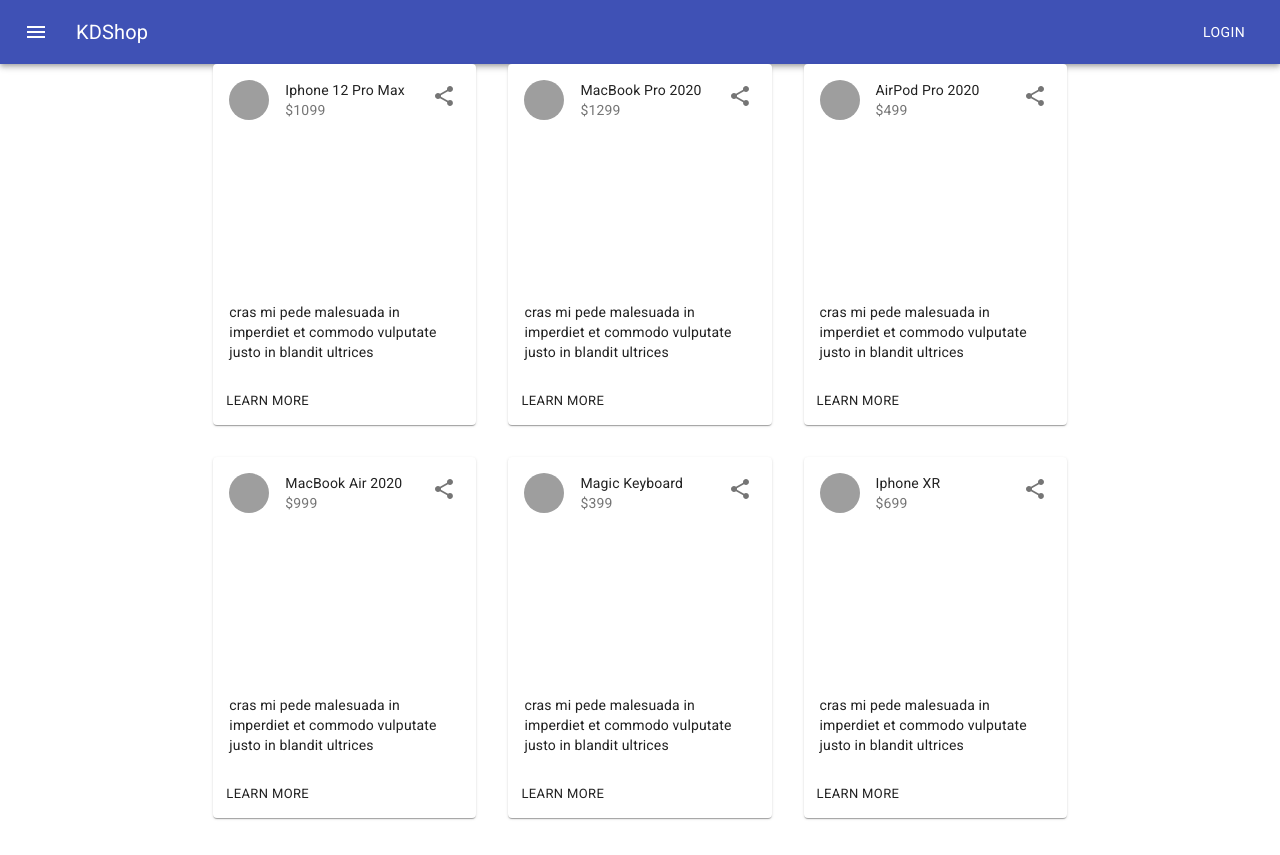
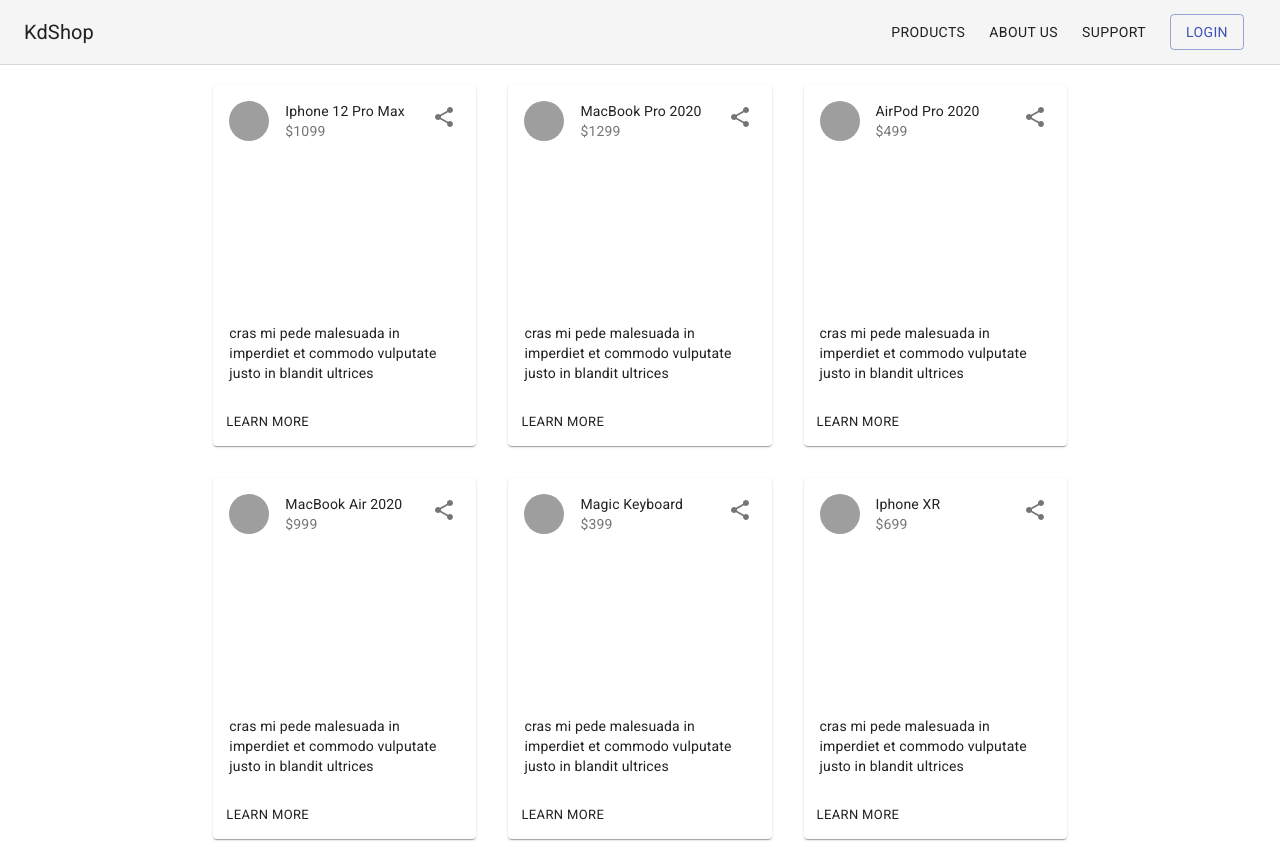
Before and after one commit to Kodeine99/Material-UI-learn, a React (Create React App) app: page / in a window 1280 px wide. Before the commit the page ends 834 px from the top, so only its background shows below. Built offline with nearby package versions, Linux system fonts and the light colour scheme; grey boxes are pictures that could not be loaded.

Commit message:
modify navbar ok

```diff
--- a/src/App.js
+++ b/src/App.js
@@ -1,7 +1,8 @@
 import React from 'react';
 import './App.css';
 
-import Header from './components/NavBar/Header'
+import Header from './components/NavBar/Header';
+import NavBar from './components/NavBar/NavBar'
 
 import 'fontsource-roboto';
 // import Typography from '@material-ui/core/Typography';
@@ -12,7 +13,8 @@
   return (
     <Grid container direction="column">
       <Grid item>
-        <Header />
+        {/* <Header /> */}
+        <NavBar />
       </Grid>
       <Grid item container>
         <Grid item xs={false} sm={2} />
--- /dev/null
+++ b/src/components/NavBar/NavBar.jsx
@@ -0,0 +1,61 @@
+import React from 'react';
+
+import AppBar from '@material-ui/core/AppBar';
+import Button from '@material-ui/core/Button';
+import Toolbar from '@material-ui/core/Toolbar';
+import Typography from '@material-ui/core/Typography';
+import Link from '@material-ui/core/Link';
+import { makeStyles } from '@material-ui/core/styles';
+
+const useStyles = makeStyles((theme) => ({
+  '@global': {
+    ul: {
+      margin: 0,
+      padding: 0,
+      listStyle: 'none',
+    },
+  },
+  appBar: {
+      borderBottom: `1px solid ${theme.palette.divider}`,
+      marginBottom: '20px'
+  },
+  toolbar: {
+    flexWrap: 'wrap',
+  },
+  toolbarTitle: {
+    flexGrow: 1,
+  },
+  link: {
+    margin: theme.spacing(1, 1.5),
+  },
+}));
+
+
+function NavBar(props) {
+    const classes = useStyles();
+    return (
+        <AppBar position="static" color="default" elevation={0} className={classes.appBar}>
+        <Toolbar className={classes.toolbar}>
+          <Typography variant="h6" color="inherit" noWrap className={classes.toolbarTitle}>
+            KdShop
+          </Typography>
+          <nav>
+            <Link variant="button" color="textPrimary" href="#" className={classes.link}>
+              Products
+            </Link>
+            <Link variant="button" color="textPrimary" href="#" className={classes.link}>
+              About Us
+            </Link>
+            <Link variant="button" color="textPrimary" href="#" className={classes.link}>
+              Support
+            </Link>
+          </nav>
+          <Button href="#" color="primary" variant="outlined" className={classes.link}>
+            Login
+          </Button>
+        </Toolbar>
+      </AppBar>
+    );
+}
+
+export default NavBar;
```
